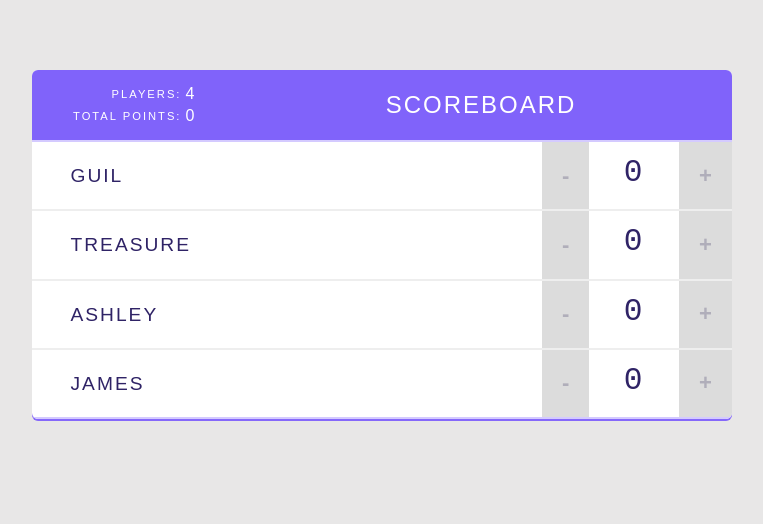
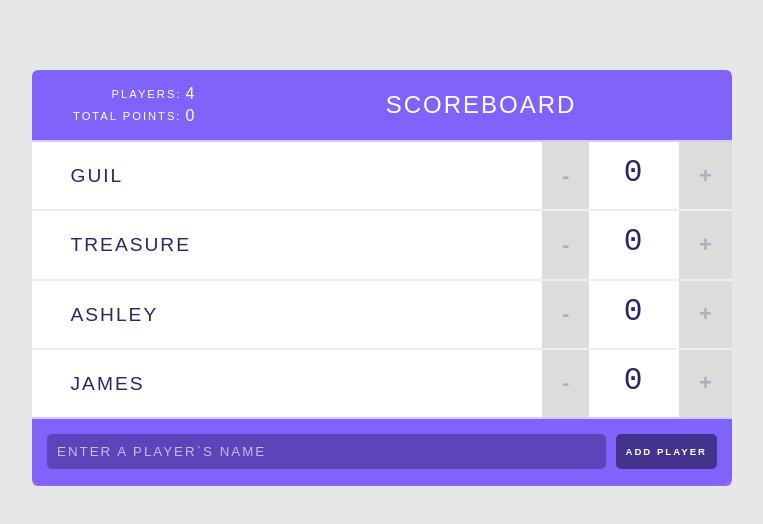
Before and after one commit to Nadiia30/Scoreboard-with-react, a React (Create React App) app: page / in a window 1280 px wide. Shown: the top 524 px of the page, without its empty margins (258-1021 px from the left). Built offline with nearby package versions, Linux system fonts and the light colour scheme.

Commit message:
add new players via input form

```diff
--- /dev/null
+++ b/src/components/AddPlayerForm.js
@@ -0,0 +1,35 @@
+import React, { Component } from 'react';
+
+class AddPlayerForm extends Component{
+   state={
+     value:""
+   }
+
+   handleValueChange =(e) => {
+     this.setState({ value: e.target.value })
+   }
+
+   handleSubmit = (e) => {
+     e.preventDefault();
+     this.props.addPlayer(this.state.value);
+     this.setState({ value: ""})
+   }
+    render(){
+        return (
+          <form onSubmit={this.handleSubmit}>
+              <input
+                type="text"
+                value={this.state.value}
+                onChange={this.handleValueChange}
+                placeholder="Enter a player`s name"
+              />
+              <input
+                type="submit"
+                value="Add Player"
+              />
+          </form>
+        );
+    }
+}
+
+export default AddPlayerForm;
--- a/src/components/App.js
+++ b/src/components/App.js
@@ -1,6 +1,7 @@
 import React, { Component } from 'react';
 import Header from './Header';
 import Player from './Player';
+import AddPlayerForm from './AddPlayerForm';
 
 class App extends Component {
   state = {
@@ -28,6 +29,9 @@
     ]
   };
 
+// player id counter
+prevPlayerId = 4;
+
   handleScoreChange = (index,delta) => {
     this.setState( prevState => {
       // New 'players' array – a copy of the previous `players` state
@@ -46,6 +50,20 @@
       };
     });
   }
+
+  handleAddPlayer =(name) => {
+    this.setState({
+      players: [
+        ...this.state.players,
+        {
+          name,
+          score: 0,
+          id: this.prevPlayerId += 1
+        }
+      ]
+    });
+  }
+
   handleRemovePlayer = (id) => {
     this.setState( prevState => {
       return {
@@ -74,6 +92,8 @@
             score={player.score}
           />
         )}
+
+        <AddPlayerForm addPlayer={this.handleAddPlayer}/>
       </div>
     );
   }
```
